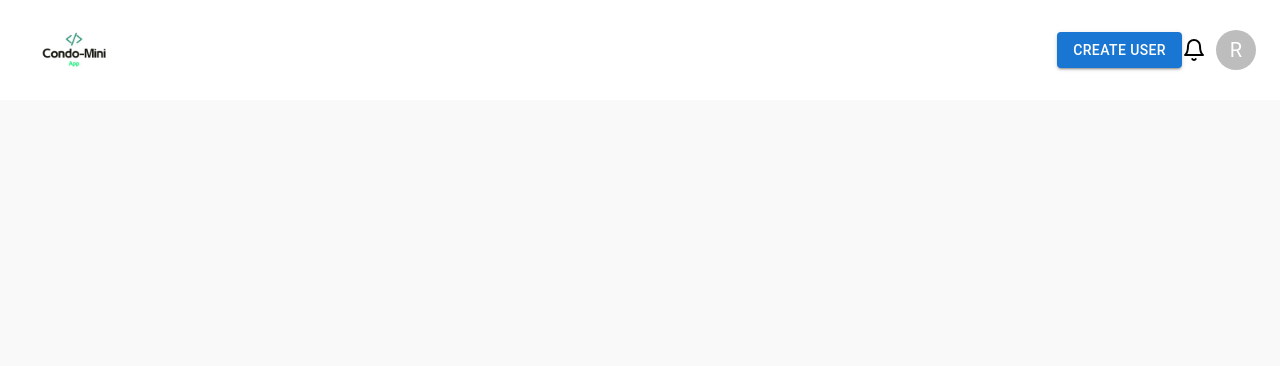
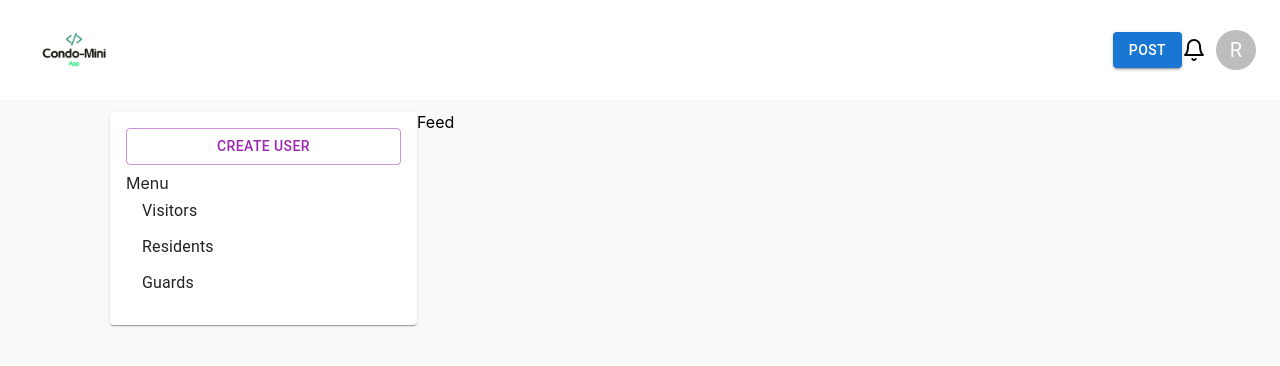
Before and after one commit to Condo-Mini/condo_mini-front_end, a React (Create React App) app: page / in a window 1280 px wide. Shown: the top 366 px of the page. Built offline with nearby package versions, Linux system fonts and the light colour scheme; the HTML template or start-up script is replaced by a standard one.

Commit message:
Development and styling NavBar component

```diff
--- a/src/pages/HomeAdm/components/Header.js
+++ b/src/pages/HomeAdm/components/Header.js
@@ -29,7 +29,7 @@ const classes = useStyles();
           {/* <input></input> */}
         </div>
         <div className="userSection">
-          <Button variant="contained" className="button">create user</Button>
+          <Button variant="contained" className="button">Post</Button>
         </div>
         <SvgIcon className="bell">
           <Bell></Bell>
--- a/src/pages/HomeAdm/components/NavBar.js
+++ b/src/pages/HomeAdm/components/NavBar.js
@@ -1,10 +1,38 @@
 import React from 'react';
+import { makeStyles } from '@material-ui/styles';
+import { Paper, Button, MenuList, MenuItem } from '@mui/material';
+
+// const useStyles = makeStyles((theme) => ({
+//   root: {
+//     padding: theme.spacing(2), //8*2
+//     // width: 275,
+//     // marginLeft:38,
+//   }
+// }));
+const useStyles = makeStyles({
+  root: {
+    padding:16,
+    width: 275,
+    marginLeft:38,
+  },
+
+  button: {
+    width: '100%',
+  }
+});
 
 function NavBar() {
+  const classes = useStyles();
+
   return(
-      <div>
-        NavBar
-      </div>
+    <Paper className={classes.root}>
+      <Button variant="outlined" color="secondary" className={classes.button}>Create User</Button>
+      <MenuList variant="menu">Menu
+        <MenuItem>Visitors</MenuItem>
+        <MenuItem>Residents</MenuItem>
+        <MenuItem>Guards</MenuItem>
+      </MenuList>
+    </Paper>
   )
 }
 
--- a/src/pages/HomeAdm/index.js
+++ b/src/pages/HomeAdm/index.js
@@ -1,31 +1,25 @@
 import React from 'react';
 import Header from './components/Header';
-// import './style.css';
-import { makeStyles } from '@material-ui/styles';
+import './style.css';
 import NavBar from './components/NavBar';
 import Feed from './components/Feed';
+import { Container } from '@mui/material';
+import { Box } from '@material-ui/core';
 
-const useStyles = makeStyles({
-  root: {
-    display: 'flex',
-    flexDirection: 'column',
-  },
-  main: {
-    height: '100vh',
-    display: 'flex',
-    width: '1200px',
-    margin: '0 auto',
-  },
-})
+
 function HomeAdm() {
-  const classes = useStyles();
 
   return (
-    <div className={classes.root}>
+    <div className="header2">
       <Header />
-        <main className={classes.main}>
-          <NavBar/>
-          <Feed/>
+        <div className="toolbar"></div>
+        <main className="main">
+          <Container maxWidth="lg">
+            <Box className="box">
+              <NavBar/>
+              <Feed/>
+            </Box>
+          </Container>
         </main>
     </div>
   )
--- a/src/pages/HomeAdm/style.css
+++ b/src/pages/HomeAdm/style.css
@@ -4,17 +4,23 @@
   position: fixed;
 }
 
+.header2 {
+  display: flex;
+  flex-direction: column;
+
+}
+
 .toolbar {
-    display: flex;
+  /* display: flex;
   align-items: center;
-    height: 64px;
+  height: 64px; */
+  min-height: 64px;
 }
 
 .main {
-    height: 100vh;
-    display: flex;
-    width: 1200px;
-    margin: 0 auto;
+  height: 200vh;
+  padding: 48px;
+
 }
 
 .navbar {
@@ -46,3 +52,15 @@
   .bell {
     margin-right: 10px;
   }
+
+  .box {
+    display: flex;
+  }
+
+  /* .appBar {
+    box-shadow: none;;
+  }
+
+  .img {
+
+  } */
```
Lines whose indentation alone changed are shown as unchanged.
